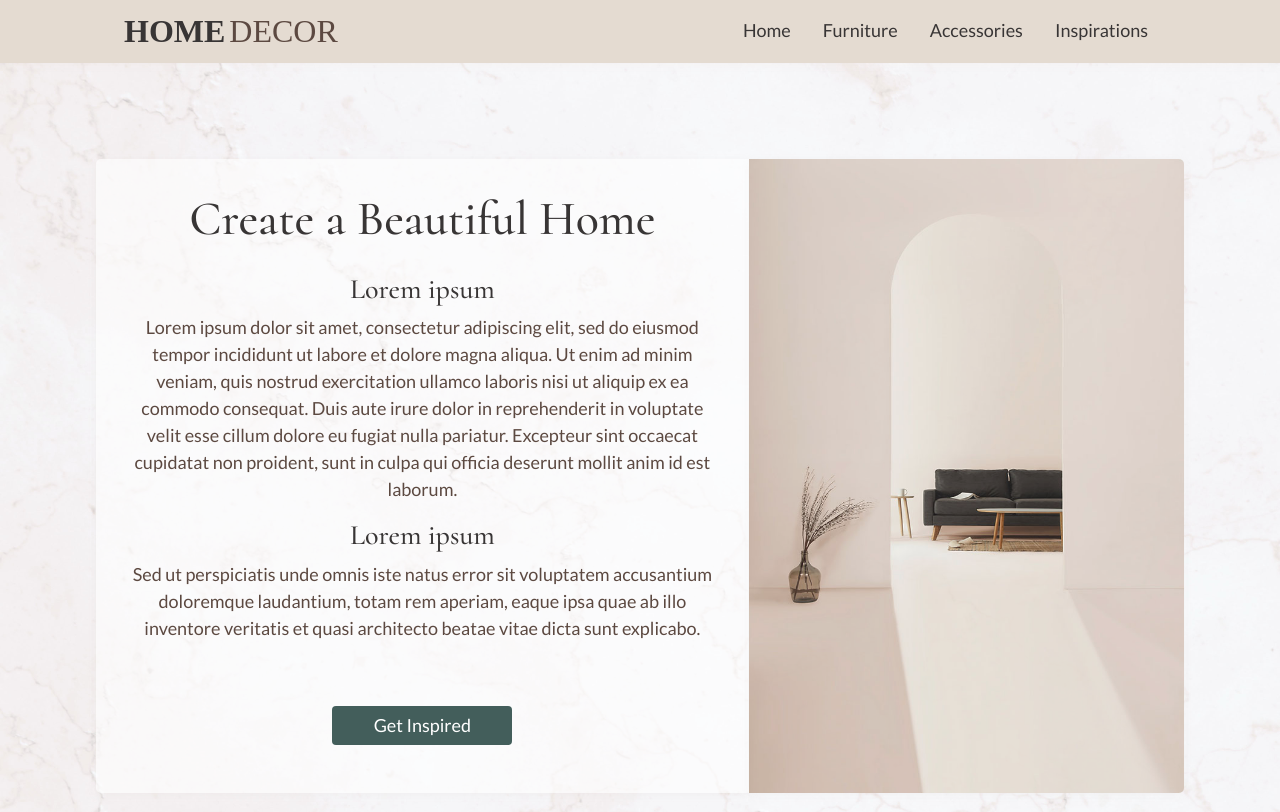
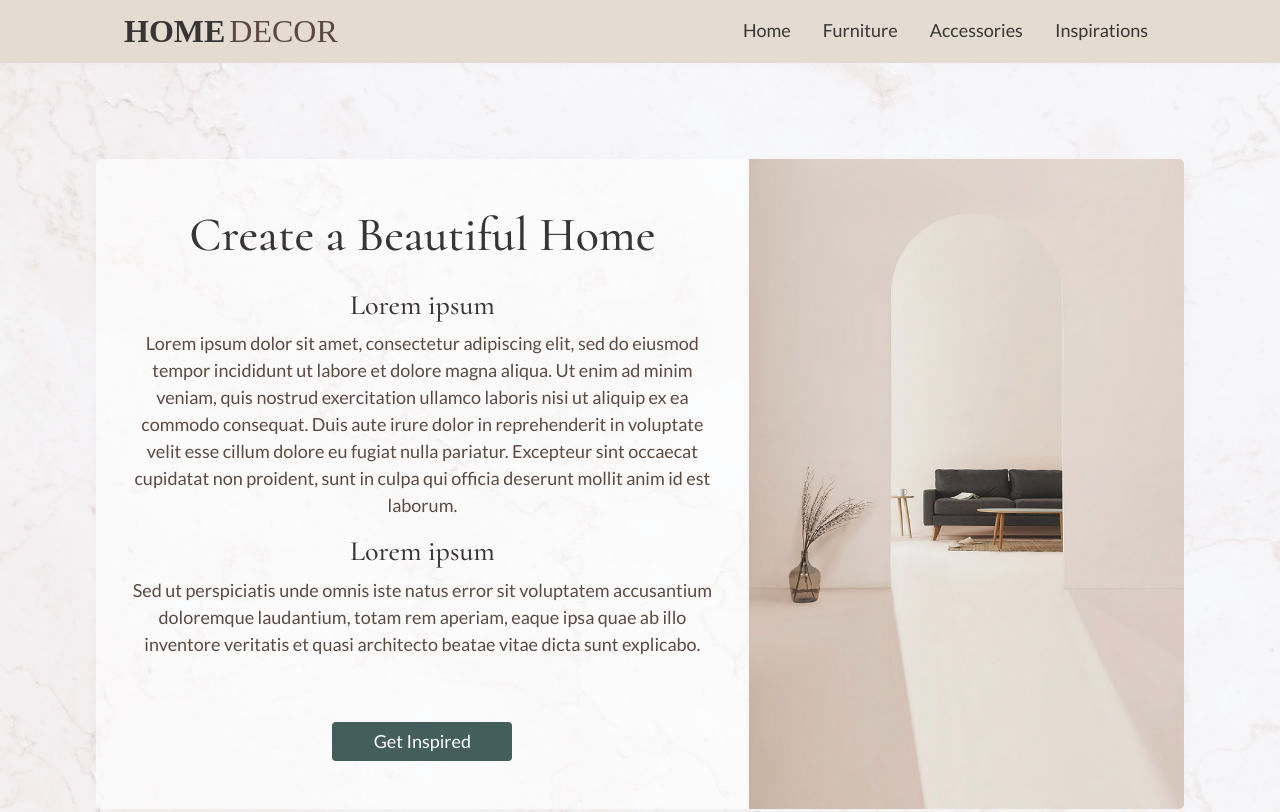
Before and after one commit to 7oiden/home-decor, a plain HTML site: page index.html in a window 1280 px wide. Shown: the top 812 px of the page. Drawn offline with nearby package versions, Linux system fonts and the light colour scheme; a web font is replaced by a local one.

Commit message:
adjustment to h1

```diff
--- a/css/styles.css
+++ b/css/styles.css
@@ -129,7 +129,7 @@ h1 {
   font-size: 2.5rem;
   color: var(--primary);
   text-align: center;
-  padding: 2rem 1rem 1rem 1rem;
+  padding: 3rem 1rem 1rem 1rem;
 }
 
 h2 {
```
